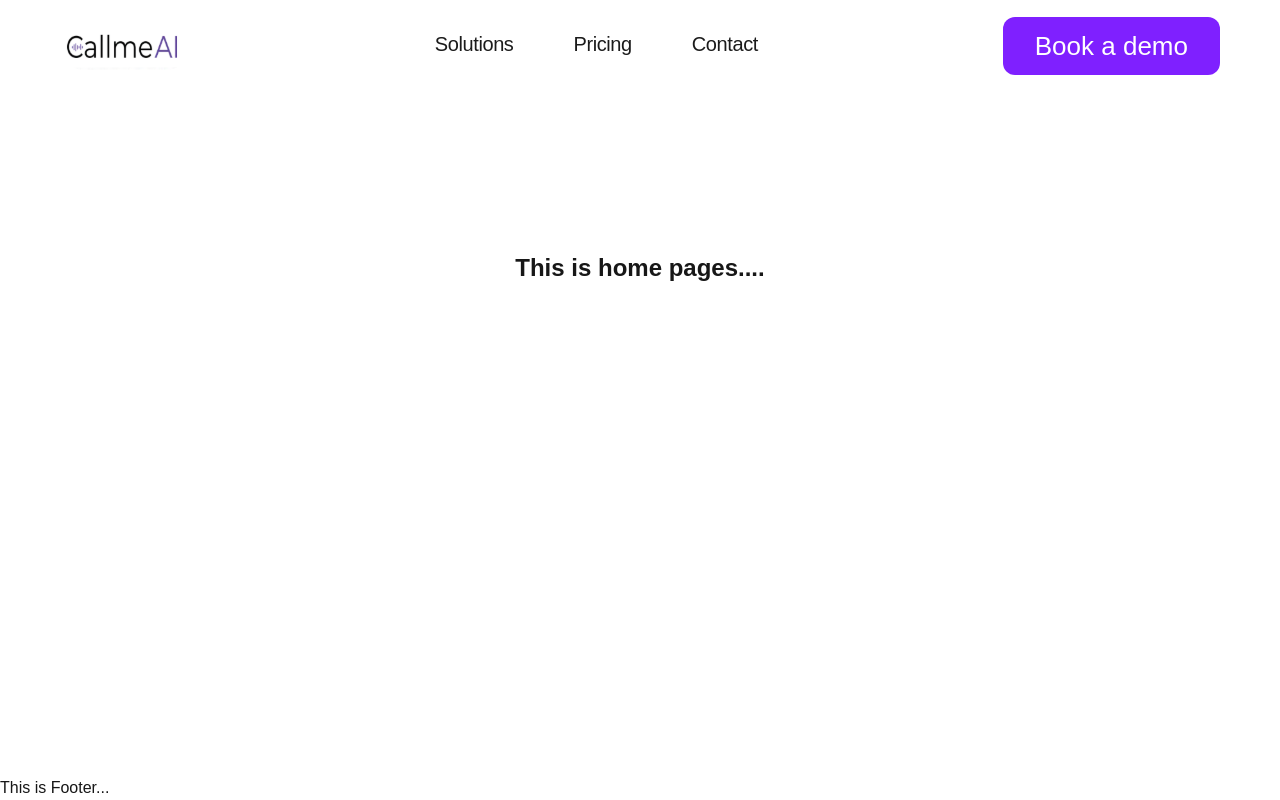
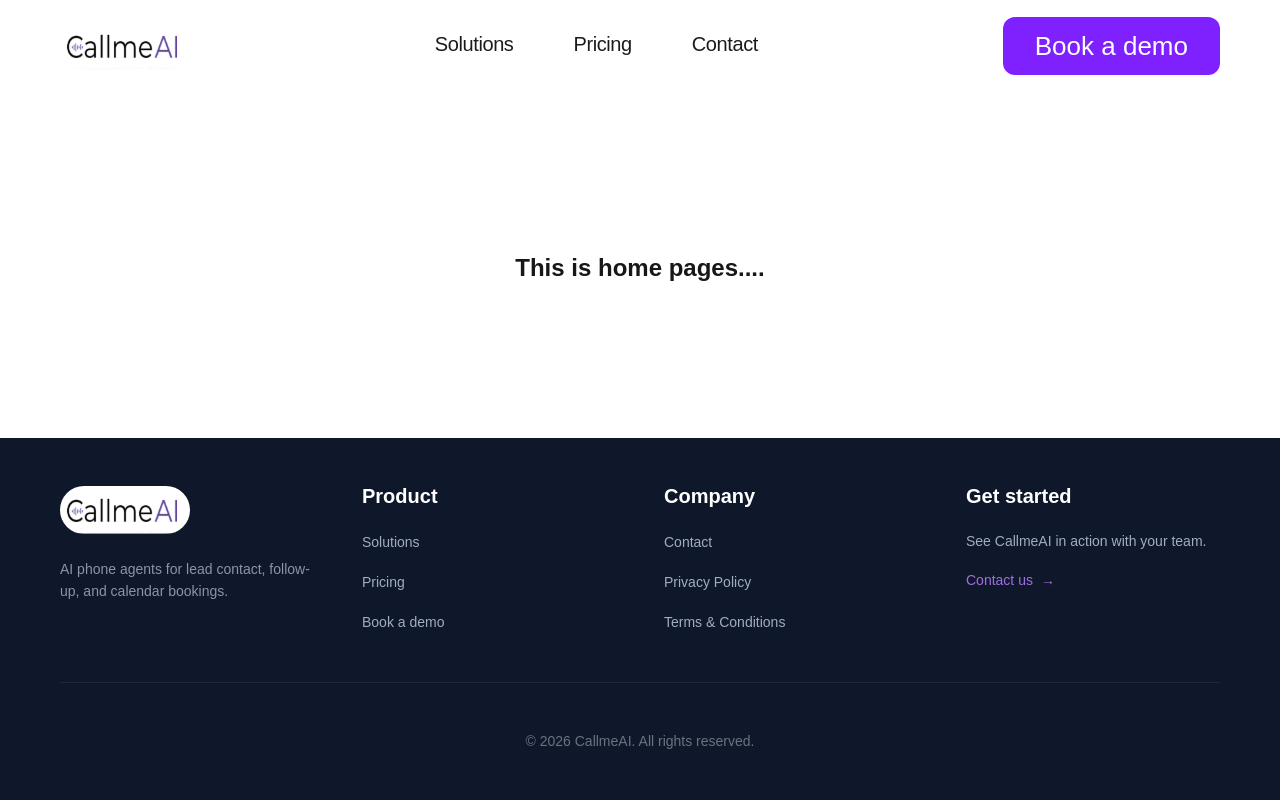
Before and after one commit to juyel66/CallmeAI, a Next.js app: page / in a window 1280 px wide. Built offline with nearby package versions, Linux system fonts and the light colour scheme.

Commit message:
feat: enhance Footer component with navigation links and branding

```diff
--- a/app/pages/Footer/Footer.tsx
+++ b/app/pages/Footer/Footer.tsx
@@ -1,10 +1,113 @@
 
+import Link from "next/link";
+import Image from "next/image";
 
 const Footer = () => {
     return (
-        <div>
-            This is Footer...
-        </div>
+        <footer className="bg-[#0F172A]">
+            <div className="mx-auto w-full max-w-[1240px] px-4 py-12 sm:px-6 md:px-10">
+                {/* Main Content */}
+                <div className="grid grid-cols-1 gap-12 md:grid-cols-4">
+                    {/* Logo & Tagline */}
+                    <div className="col-span-1">
+                        <Image
+                            src="/images/image 1.svg"
+                            alt="CallmeAI Logo"
+                            width={140}
+                            height={48}
+                            className="mb-6 h-auto w-auto"
+                        />
+                        <p className="text-[14px] leading-[22px] text-[#8B95A5]">
+                            AI phone agents for lead contact, follow-up, and calendar bookings.
+                        </p>
+                    </div>
+
+                    {/* Product */}
+                    <div className="col-span-1">
+                        <h3 className="mb-6 text-xl font-semibold leading-none text-white">Product</h3>
+                        <ul className="space-y-4">
+                            <li>
+                                <Link
+                                    href="/solutions"
+                                    className="text-[14px] text-[#A0AEC0] transition-colors duration-200 hover:text-white"
+                                >
+                                    Solutions
+                                </Link>
+                            </li>
+                            <li>
+                                <Link
+                                    href="/pricing"
+                                    className="text-[14px] text-[#A0AEC0] transition-colors duration-200 hover:text-white"
+                                >
+                                    Pricing
+                                </Link>
+                            </li>
+                            <li>
+                                <Link
+                                    href="/demo"
+                                    className="text-[14px] text-[#A0AEC0] transition-colors duration-200 hover:text-white"
+                                >
+                                    Book a demo
+                                </Link>
+                            </li>
+                        </ul>
+                    </div>
+
+                    {/* Company */}
+                    <div className="col-span-1">
+                        <h3 className="mb-6 text-xl font-semibold leading-none text-white">Company</h3>
+                        <ul className="space-y-4">
+                            <li>
+                                <Link
+                                    href="/contact"
+                                    className="text-[14px] text-[#A0AEC0] transition-colors duration-200 hover:text-white"
+                                >
+                                    Contact
+                                </Link>
+                            </li>
+                            <li>
+                                <Link
+                                    href="/privacy"
+                                    className="text-[14px] text-[#A0AEC0] transition-colors duration-200 hover:text-white"
+                                >
+                                    Privacy Policy
+                                </Link>
+                            </li>
+                            <li>
+                                <Link
+                                    href="/terms"
+                                    className="text-[14px] text-[#A0AEC0] transition-colors duration-200 hover:text-white"
+                                >
+                                    Terms & Conditions
+                                </Link>
+                            </li>
+                        </ul>
+                    </div>
+
+                    {/* Get Started */}
+                    <div className="col-span-1">
+                        <h3 className="mb-6 text-xl font-semibold leading-none text-white">Get started</h3>
+                        <p className="mb-4 text-[14px] leading-[22px] text-[#A0AEC0]">
+                            See CallmeAI in action with your team.
+                        </p>
+                        <Link
+                            href="/contact"
+                            className="inline-flex text-[14px] font-medium text-[#a06ee0] transition-colors duration-200 hover:text-[#9944FF]"
+                        >
+                            Contact us <span className="ml-2">→</span>
+                        </Link>
+                    </div>
+                </div>
+
+                {/* Divider */}
+                <div className="my-12 border-t border-[#1F2937]" />
+
+                {/* Copyright */}
+                <div className="text-center">
+                    <p className="text-[14px] text-[#6B7280]">© 2026 CallmeAI. All rights reserved.</p>
+                </div>
+            </div>
+        </footer>
     );
 };
 
```
